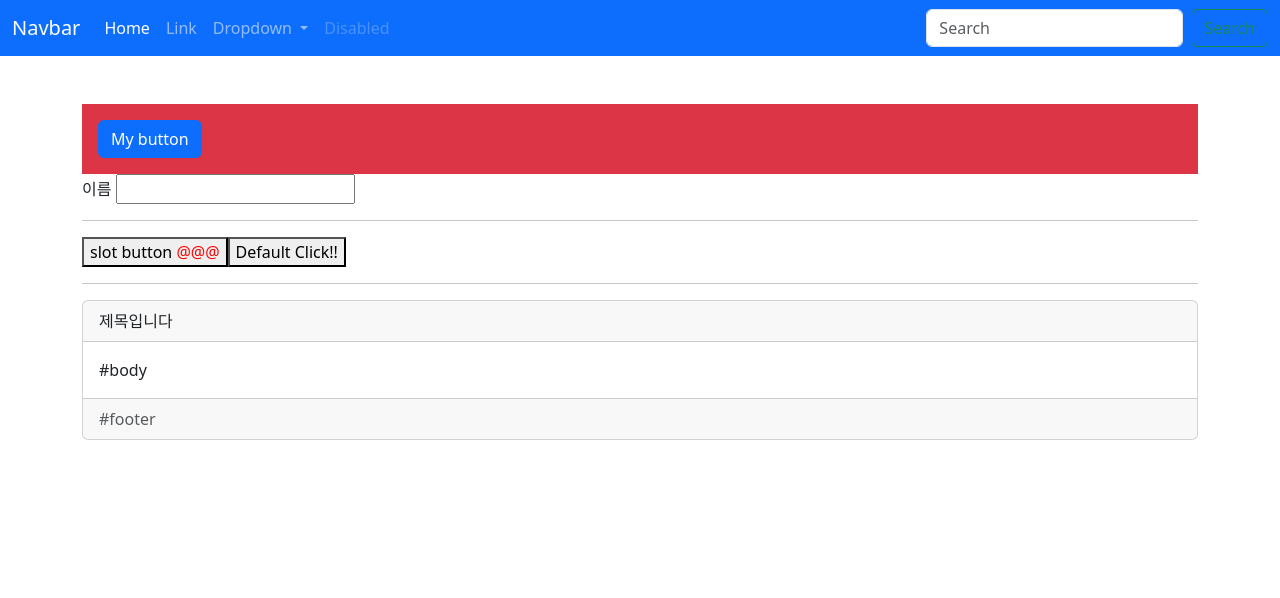
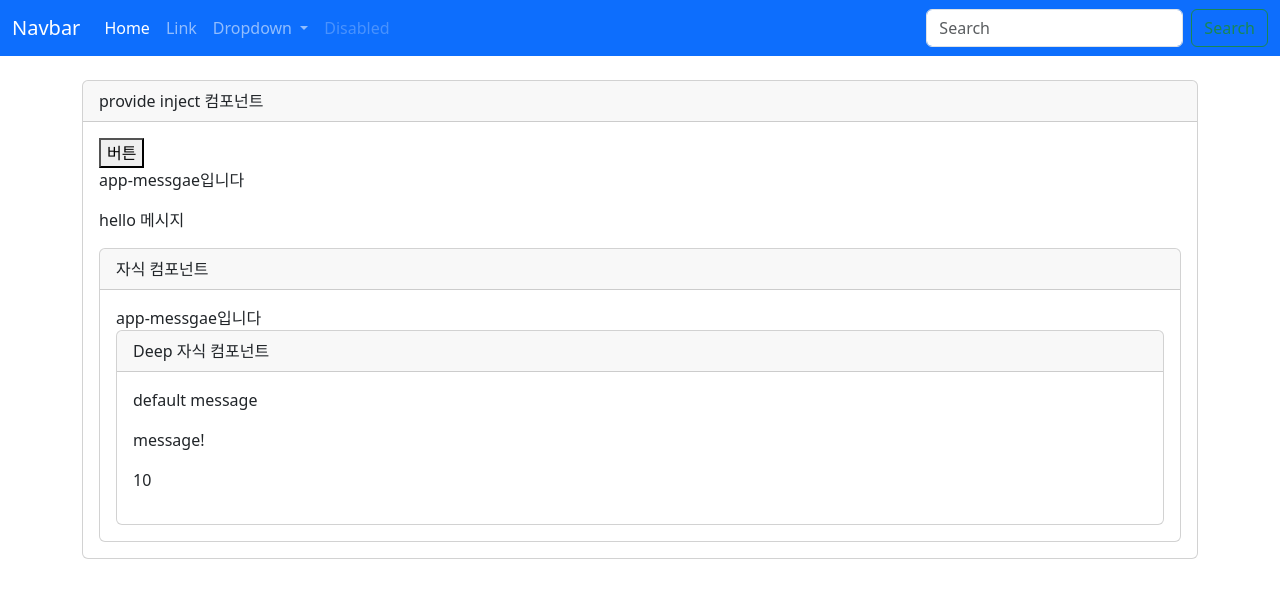
Before and after one commit to lyju777/vue3-study, a Vue app: page / in a window 1280 px wide. Shown: the top 598 px of the page. Built offline with nearby package versions, Linux system fonts and the light colour scheme.

Commit message:
provied inject

```diff
--- /dev/null
+++ b/src/components/Child.vue
@@ -0,0 +1,27 @@
+<template>
+  <div class="card">
+    <div class="card-header">자식 컴포넌트</div>
+    <div class="card-body">
+      {{ appMessage }}
+      <DeepChild></DeepChild>
+    </div>
+  </div>
+</template>
+
+<script>
+import { inject } from 'vue'
+import DeepChild from './DeepChild.vue'
+
+export default {
+  components: {
+    DeepChild
+  },
+  setup() {
+    const appMessage = inject('app-message')
+
+    return { appMessage }
+  }
+}
+</script>
+
+<style lang="scss" scoped></style>
--- /dev/null
+++ b/src/components/DeepChild.vue
@@ -0,0 +1,26 @@
+<template>
+  <div class="card">
+    <div class="card-header">Deep 자식 컴포넌트</div>
+    <div class="card-body">
+      <p>{{ staticMessage }}</p>
+      <p>{{ message }}</p>
+      <p>{{ count }}</p>
+    </div>
+  </div>
+</template>
+
+<script>
+import { inject } from 'vue'
+
+export default {
+  setup() {
+    const staticMessage = inject('static-message', 'default message')
+    const { message, updateMessage } = inject('message')
+    updateMessage('!')
+    const count = inject('count')
+    return { staticMessage, message, count }
+  }
+}
+</script>
+
+<style lang="scss" scoped></style>
--- /dev/null
+++ b/src/components/ProvideInject.vue
@@ -0,0 +1,40 @@
+<template>
+  <div class="container py-4">
+    <div class="card">
+      <div class="card-header">provide inject 컴포넌트</div>
+      <div class="card-body">
+        <button @click="count++">버튼</button>
+        <p>{{ appMessage }}</p>
+        <p>{{ msg }}</p>
+        <Child></Child>
+      </div>
+    </div>
+  </div>
+</template>
+
+<script>
+import { inject, provide, ref } from 'vue'
+import Child from './Child.vue'
+export default {
+  components: {
+    Child
+  },
+  setup() {
+    const staticMessage = 'static 메시지'
+    const message = ref('message')
+    const count = ref(10)
+    // provide('static-message', staticMessage)
+    const updateMessage = (appendMessage) => {
+      message.value = message.value + appendMessage
+    }
+    provide('message', { message, updateMessage })
+    provide('count', count)
+
+    const appMessage = inject('app-message')
+    const msg = inject('msg')
+    return { count, appMessage, msg }
+  }
+}
+</script>
+
+<style lang="scss" scoped></style>
--- a/src/components/TheView.vue
+++ b/src/components/TheView.vue
@@ -1,42 +1,18 @@
 <template>
   <main>
-    <div class="container py-5">
-      <Mybutton class="my-button" id="my-button" @click="sayHello"></Mybutton>
-      <LabelInput label="이름" data-id="id임"></LabelInput>
-      <hr />
-      <FancyButton>slot button <span style="color: red">@@@</span></FancyButton>
-      <FancyButton></FancyButton>
-      <hr />
-      <AppCard>
-        <template #[slotArgs]>제목입니다</template>
-        <!-- <template #default>내용@@@@@@@@@@@@@</template> -->
-        <!-- 암시적으로 default 슬롯입니다.
-        <template #footer>푸터푸터</template> -->
-      </AppCard>
-    </div>
+    <ProvideInject></ProvideInject>
   </main>
 </template>
 
 <script>
-import { ref } from 'vue'
-import AppCard from './AppCard.vue'
-import FancyButton from './FancyButton.vue'
-import LabelInput from './LabelInput.vue'
-import Mybutton from './Mybutton.vue'
+import ProvideInject from './ProvideInject.vue'
 
 export default {
   components: {
-    Mybutton,
-    LabelInput,
-    FancyButton,
-    AppCard
+    ProvideInject
   },
   setup() {
-    const sayHello = () => {
-      alert('ㅎㅇ')
-    }
-    const slotArgs = ref('header')
-    return { sayHello, slotArgs }
+    return {}
   }
 }
 </script>
--- a/src/main.js
+++ b/src/main.js
@@ -1,7 +1,13 @@
 import 'bootstrap/dist/css/bootstrap.min.css'
-
 import { createApp } from 'vue'
 import App from './App.vue'
 
-createApp(App).mount('#app')
+const app = createApp(App)
+
+app.provide('app-message', 'app-messgae입니다')
+
+app.config.globalProperties.msg = 'hello'
+app.provide('msg', 'hello 메시지')
+app.mount('#app')
+
 import 'bootstrap/dist/js/bootstrap.js'
```
Also changed, not shown: src/components/Example.vue (added, +44 -0 lines).
